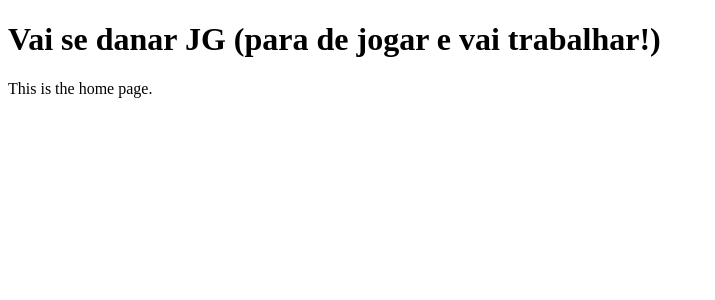
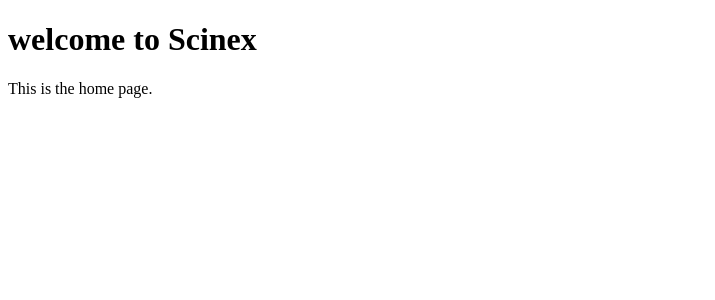
Before and after one commit to jvmreis/webSite, a Next.js app: page / in a window 1280 px wide. Shown: the top 300 px of the page, without its empty margins (0-715 px from the left). Built offline with nearby package versions, Linux system fonts and the light colour scheme.

Commit message:
new home page

```diff
--- a/pages/index.js
+++ b/pages/index.js
@@ -1,7 +1,7 @@
 function home() {
   return (
     <div>
-      <h1>Vai se danar JG (para de jogar e vai trabalhar!)</h1>
+      <h1> welcome to Scinex </h1>
       <p>This is the home page.</p>
     </div>
   );
```
